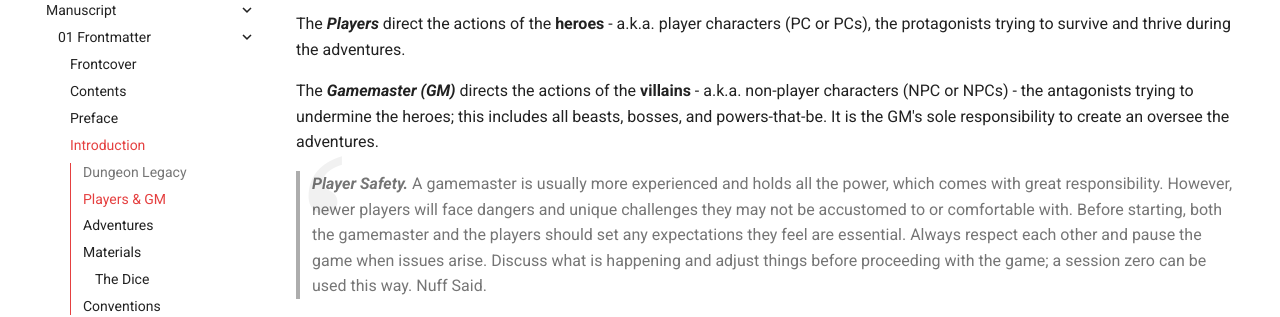
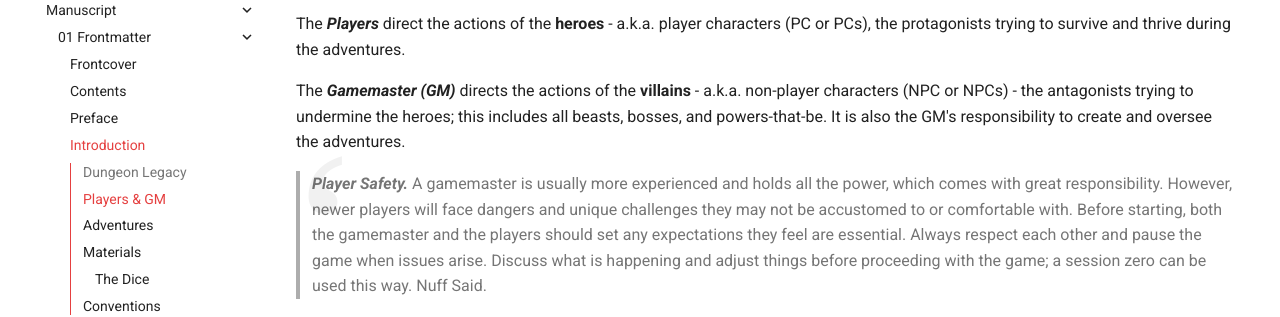
Before and after one commit to OldManUmby/DungeonLegacy, an MkDocs documentation site: the page built from docs/project/manuscript/01 Frontmatter/04 Introduction.md, in a window 1280 px wide and 900 px high, scrolled down 862 px. Shown: the part 179-496 px from the top of the window. Built offline with MkDocs 1.6.1 and Material for MkDocs 9.7.7, drawn with Linux system fonts in a browser that asks for light colours; comment, search, counter and statistics services are not loaded.

Commit message:
Grammar Check

```diff
--- a/docs/project/manuscript/01 Frontmatter/04 Introduction.md
+++ b/docs/project/manuscript/01 Frontmatter/04 Introduction.md
@@ -14,7 +14,7 @@ The ***Dungeon Legacy*** RPG is a rules-lite tabletop roleplaying game designed
 
 The ***Players*** direct the actions of the **heroes** - a.k.a. player characters (PC or PCs), the protagonists trying to survive and thrive during the adventures.
 
-The ***Gamemaster (GM)*** directs the actions of the **villains** - a.k.a. non-player characters (NPC or NPCs) - the antagonists trying to undermine the heroes; this includes all beasts, bosses, and powers-that-be. It is the GM's sole responsibility to create an oversee the adventures.
+The ***Gamemaster (GM)*** directs the actions of the **villains** - a.k.a. non-player characters (NPC or NPCs) - the antagonists trying to undermine the heroes; this includes all beasts, bosses, and powers-that-be. It is also the GM's responsibility to create and oversee the adventures.
 
 >***Player Safety.*** A gamemaster is usually more experienced and holds all the power, which comes with great responsibility. However, newer players will face dangers and unique challenges they may not be accustomed to or comfortable with. Before starting, both the gamemaster and the players should set any expectations they feel are essential. Always respect each other and pause the game when issues arise. Discuss what is happening and adjust things before proceeding with the game; a session zero can be used this way. Nuff Said.
 
```
